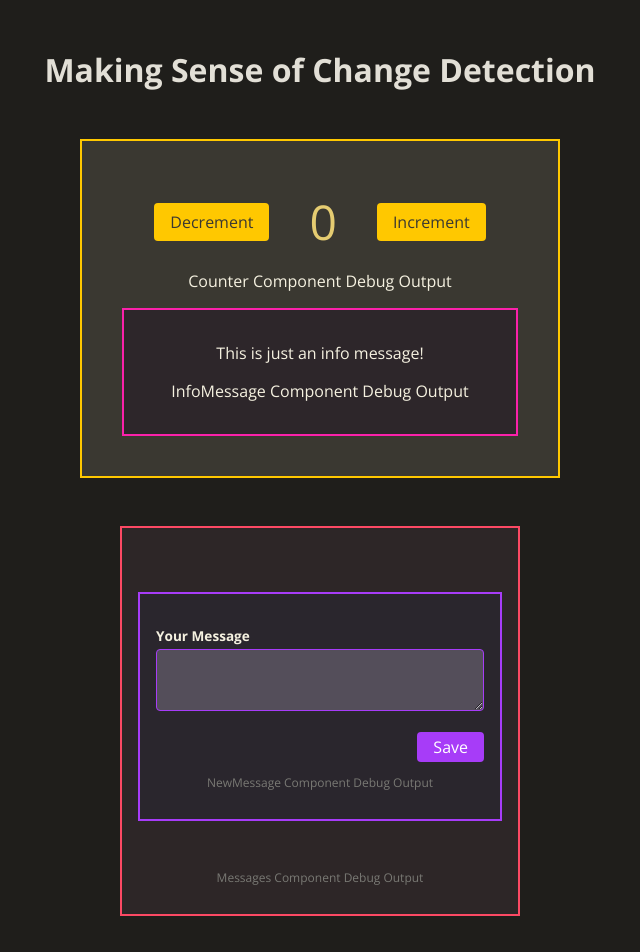
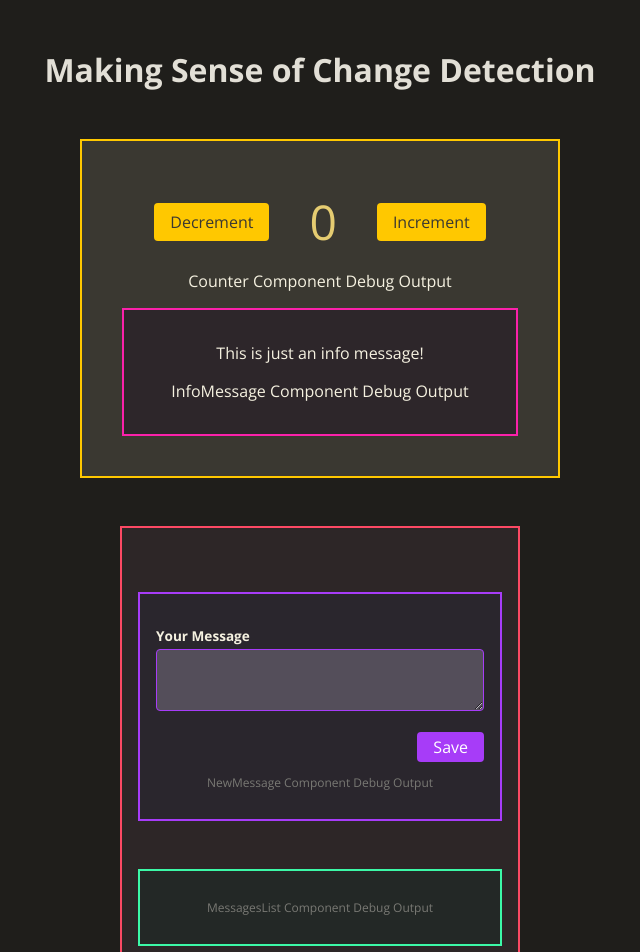
Before and after one commit to FilonenkoDima/Change-Detection-Angular, an Angular app: page / in a window 1280 px wide. Shown: the top 952 px of the page, without its empty margins (320-960 px from the left). Built offline with nearby package versions, Linux system fonts and the light colour scheme.

Commit message:
added messages list component

```diff
--- /dev/null
+++ b/src/app/messages/messages-list/messages-list.component.css
@@ -0,0 +1,19 @@
+:host {
+  display: block;
+  max-width: 25rem;
+  margin: 3rem auto;
+  padding: 1rem;
+  background-color: #232826;
+  border: 2px solid #3cf8a7;
+}
+
+ul {
+  list-style: none;
+  margin: 0;
+  padding: 0;
+  text-align: center;
+}
+
+ul li {
+  margin: 0.5rem 0;
+}
--- /dev/null
+++ b/src/app/messages/messages-list/messages-list.component.html
@@ -0,0 +1,7 @@
+<ul>
+  @for(message of messages(); track message){
+  <li>{{ message }}</li>
+  }
+</ul>
+
+<p class="debug-output">{{ debugOutput }}</p>
--- /dev/null
+++ b/src/app/messages/messages-list/messages-list.component.ts
@@ -0,0 +1,17 @@
+import { Component, input } from '@angular/core';
+
+@Component({
+  selector: 'app-messages-list',
+  standalone: true,
+  imports: [],
+  templateUrl: './messages-list.component.html',
+  styleUrl: './messages-list.component.css',
+})
+export class MessagesListComponent {
+  messages = input.required<string[]>();
+
+  get debugOutput() {
+    console.log('[MessagesList] "debugOutput" binding re-evaluated.');
+    return 'MessagesList Component Debug Output';
+  }
+}
--- a/src/app/messages/messages.component.html
+++ b/src/app/messages/messages.component.html
@@ -1,3 +1,4 @@
 <app-new-message (add)="onAddMessage($event)" />
+<app-messages-list [messages]="messages()" />
 
 <p class="debug-output">{{ debugOutput }}</p>
--- a/src/app/messages/messages.component.ts
+++ b/src/app/messages/messages.component.ts
@@ -1,10 +1,11 @@
 import { Component, signal } from '@angular/core';
 import { NewMessageComponent } from './new-message/new-message.component';
+import { MessagesListComponent } from './messages-list/messages-list.component';
 
 @Component({
   selector: 'app-messages',
   standalone: true,
-  imports: [NewMessageComponent],
+  imports: [NewMessageComponent, MessagesListComponent],
   templateUrl: './messages.component.html',
   styleUrl: './messages.component.css',
 })
```
